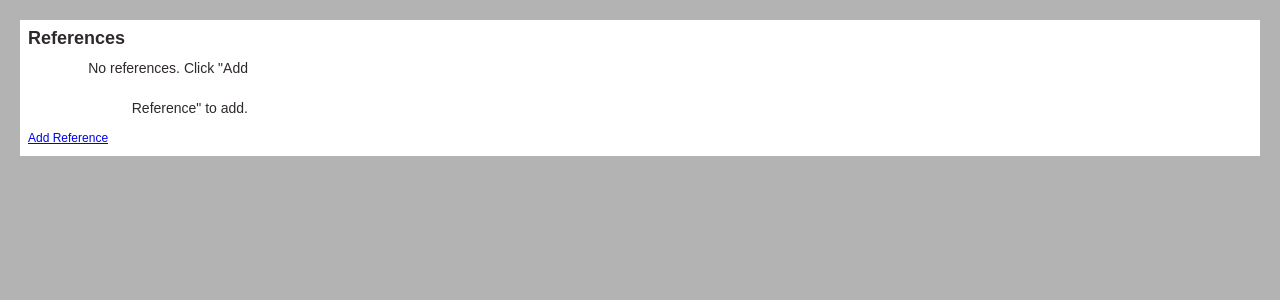
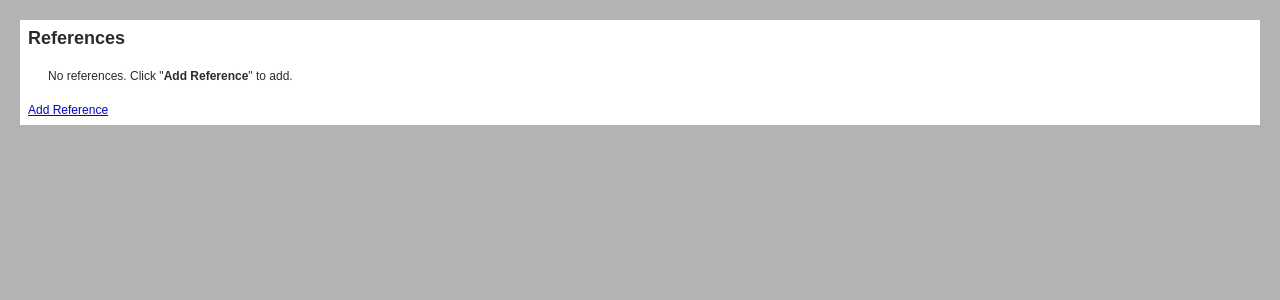
Before and after one commit to BorisBanchev/teamMagicians, a Flask app: template src/templates/index.html in a window 1280 px wide. Shown: the top 300 px of the page. Run offline with Flask 3, Linux system fonts and the light colour scheme; the template is opened without the code that fills it, so the values that code supplies are empty.

Commit message:
Improve index page behavior

```diff
--- a/src/static/styles.css
+++ b/src/static/styles.css
@@ -12,39 +12,41 @@
   font-family: "Ubuntu", sans-serif;
 }
 
-div.row {
+h1 {
+  margin-top: 10px;
+}
+
+.row {
   display: table-row;
 }
 
-h1 {
-  margin-top: 10px;
+.norefs {
+  margin: 20px;
 }
 
 body {
   background: var(--bg-clr);
   font-size: 12px;
-  line-height: 20px;
   color: var(--primary-clr);
-  padding: 0 20px;
+  padding: 20px;
 }
 
 ul {
   font-weight: 400;
   font-size: 16px;
-  margin-bottom: 2em;
+  margin-bottom: 1em;
 }
 
 li {
-  line-height: 1.5;
-  margin-left: 2em;
+  margin-left: 1em;
 }
 
 label {
   display: table-cell;
   text-align: right;
   font-size: 14px;
-  line-height: 40px;
-  padding: 0 40px;
+  line-height: 30px;
+  padding: 0 30px;
   font-weight: 500;
   min-width: 260px;
   max-width: 260px;
@@ -71,21 +73,26 @@ input {
 }
 
 .frame {
+  position: relative;
   padding: 8px;
-  width: 1450px;
-  max-width: 100%;
   height: auto;
   background: var(--white);
-  margin: 20px auto;
+}
+
+.table-container {
+  margin-bottom: 8px;
+  width: 100%;
+  overflow: scroll;
 }
 
 thead {
   text-align: left;
+  height: 30px;
 }
 
 td,
 th {
-  padding: 2px 8px;
+  padding: 0px 6px;
 }
 
 .reference_row:nth-child(odd) {
@@ -119,3 +126,8 @@ th {
   padding-left: 12px;
   color: red;
 }
+
+table {
+  margin: 12px 0;
+  overflow: auto;
+}
--- a/src/templates/index.html
+++ b/src/templates/index.html
@@ -15,19 +15,19 @@ block head %} {{ super() }}
     <h2>References</h2>
   </div>
 
-  <div>
-    {% if references|length > 0 %}
+  {% if references | length > 0 %}
   <div class="row">
     <p>Added references:</p>
   </div>
 
-    <div class="row">
-      <table style="width: 100%; border-collapse: collapse">
+  <div class="table-container">
+    <table style="border-collapse: collapse" id="reference_table">
       <thead>
         <tr>
           {% for field in all_fields %}
           <th>{{ field | capitalize }}</th>
           {% endfor %}
+          <th>Actions</th>
         </tr>
       </thead>
       <tbody>
@@ -37,11 +37,7 @@ block head %} {{ super() }}
           <td>{{ reference.fields.get(field, '') }}</td>
           {% endfor %}
           <td>
-              <form
-                action="/delete_reference/{{ reference.id }}"
-                method="post"
-                style="display: inline"
-              >
+            <form action="/delete_reference/{{ reference.id }}" method="post" style="display: inline">
               <button type="submit">Delete</button>
             </form>
           </td>
@@ -50,12 +46,10 @@ block head %} {{ super() }}
       </tbody>
     </table>
   </div>
+
   {% else %}
-    <div class="row">
-      <label>No references. Click "Add Reference" to add.</label>
-    </div>
+  <div class="norefs">No references. Click "<b>Add Reference</b>" to add.</div>
   {% endif %}
-  </div>
 
   <div class="footer">
     <a href="/add_reference" class="button">Add Reference</a>
```
Lines whose indentation alone changed are shown as unchanged.
